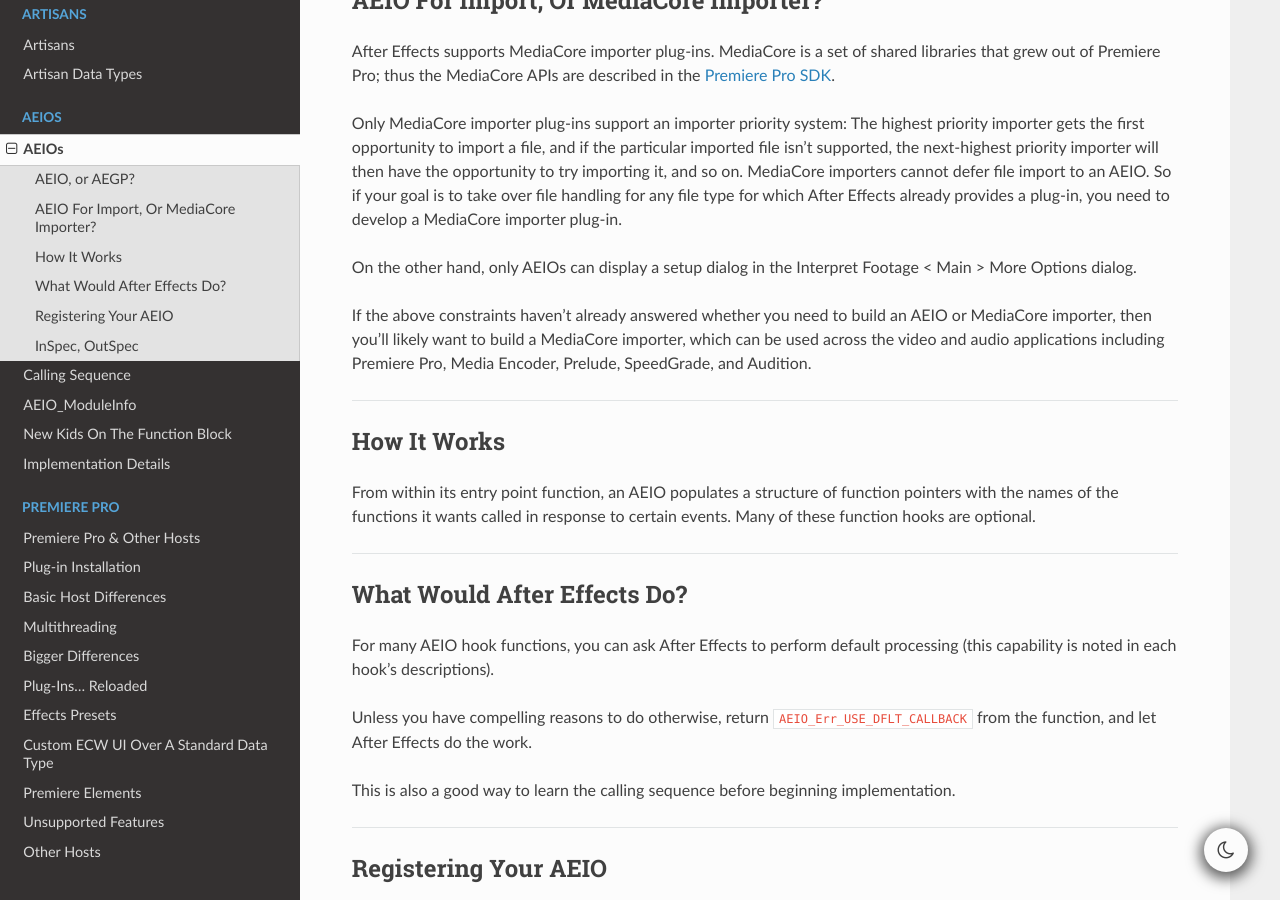
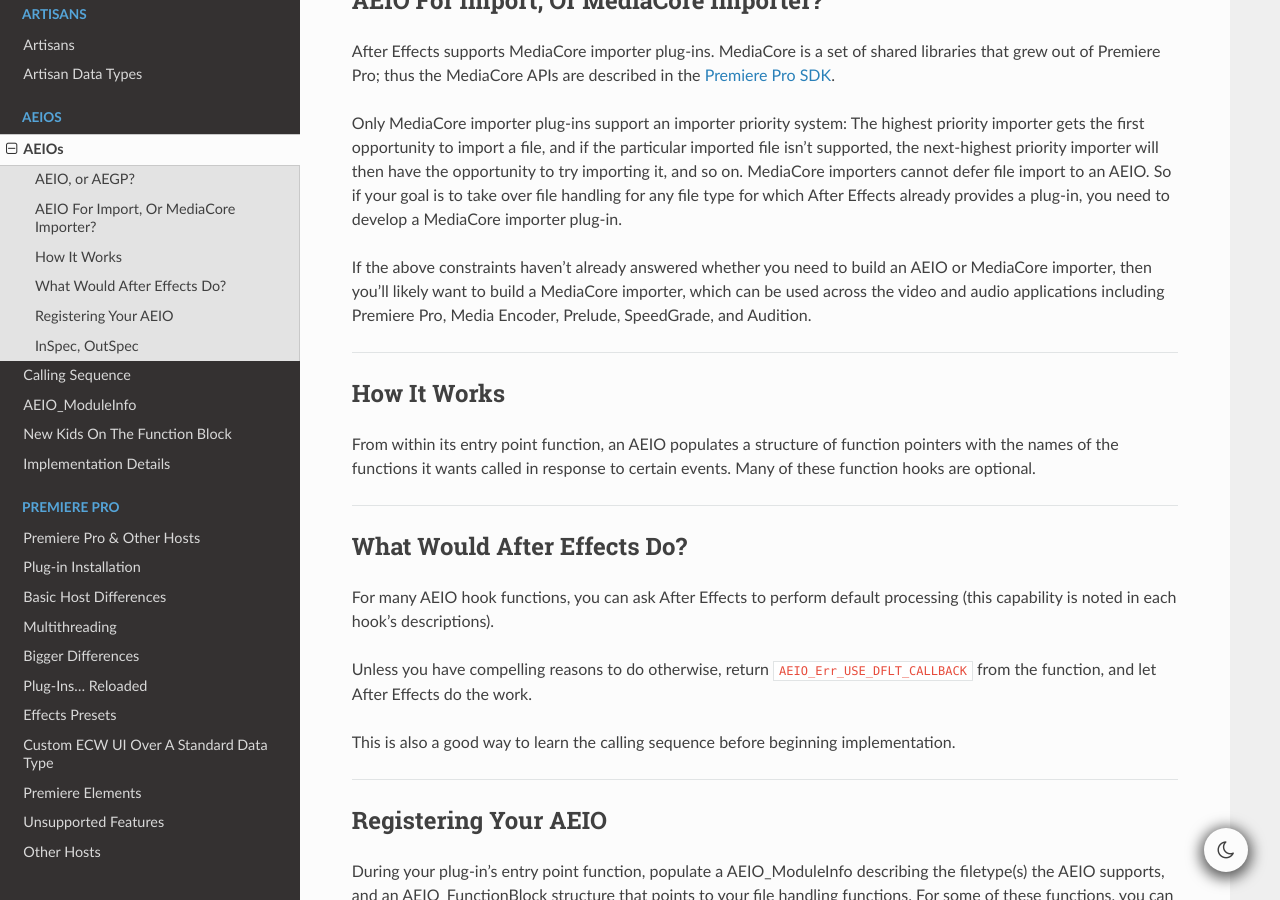
Before and after one commit to docsforadobe/after-effects-plugin-guide, a Sphinx documentation site: the page built from docs/aeios/aeios.rst, in a window 1280 px wide and 900 px high, scrolled down 690 px. Built offline with Sphinx 7.4.7 and the Read the Docs theme 2.0.0, drawn with Linux system fonts in a browser that asks for light colours; pages that are not in the unit, such as notebooks, are missing from menus.

Commit message:
Remove some stable text

```diff
--- a/docs/aeios/aeios.rst
+++ b/docs/aeios/aeios.rst
@@ -24,8 +24,6 @@ AEIO For Import, Or MediaCore Importer?
 After Effects supports MediaCore importer plug-ins. MediaCore is a set of shared libraries that grew out of Premiere Pro; thus the MediaCore APIs are described in the `Premiere Pro SDK <http://ppro-plugin-sdk.aenhancers.com/>`_.
 
 Only MediaCore importer plug-ins support an importer priority system: The highest priority importer gets the first opportunity to import a file, and if the particular imported file isn't supported, the next-highest priority importer will then have the opportunity to try importing it, and so on. MediaCore importers cannot defer file import to an AEIO. So if your goal is to take over file handling for any file type for which After Effects already provides a plug-in, you need to develop a MediaCore importer plug-in.
-
-On the other hand, only AEIOs can display a setup dialog in the Interpret Footage < Main > More Options dialog.
 
 If the above constraints haven't already answered whether you need to build an AEIO or MediaCore importer, then you'll likely want to build a MediaCore importer, which can be used across the video and audio applications including Premiere Pro, Media Encoder, Prelude, SpeedGrade, and Audition.
 
```
